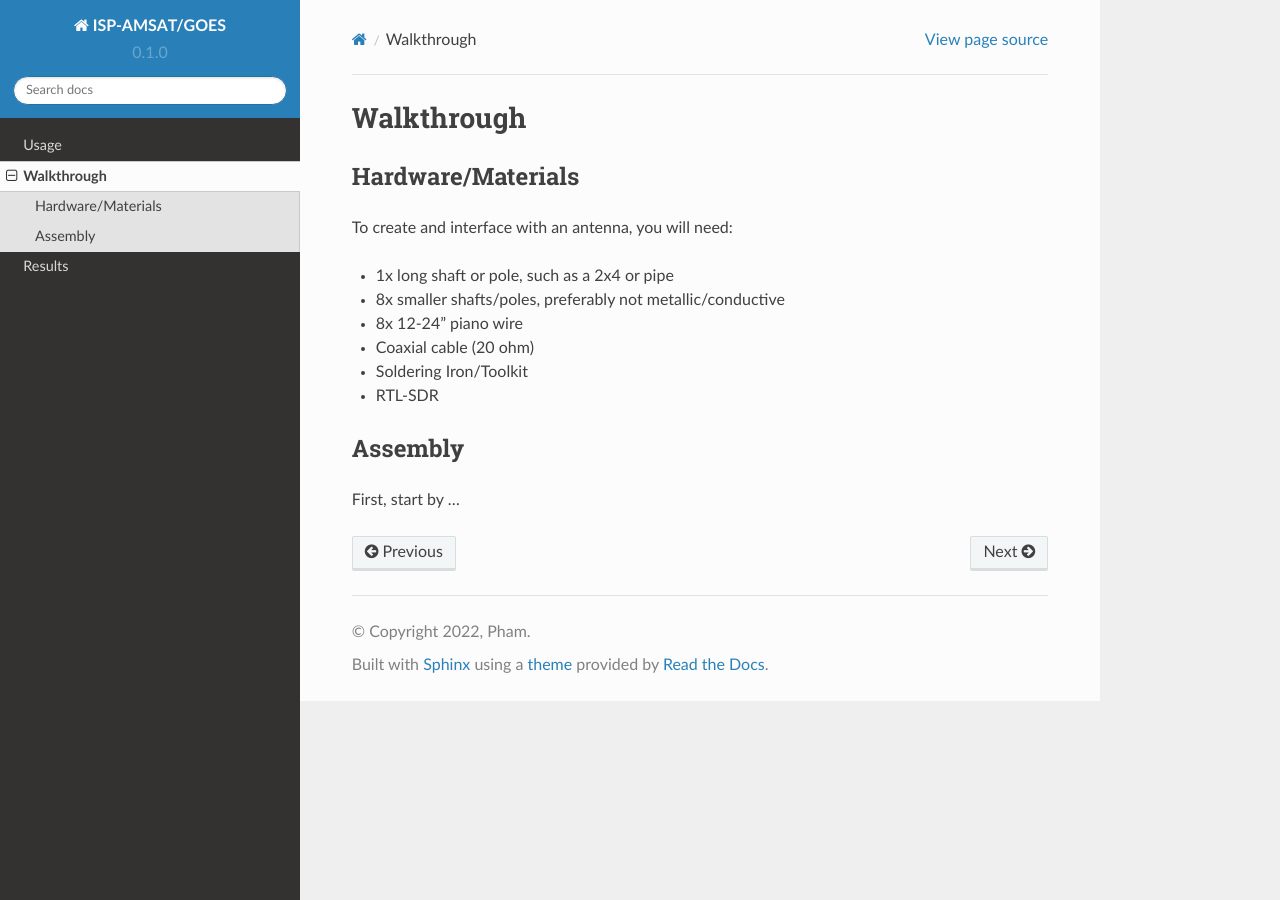
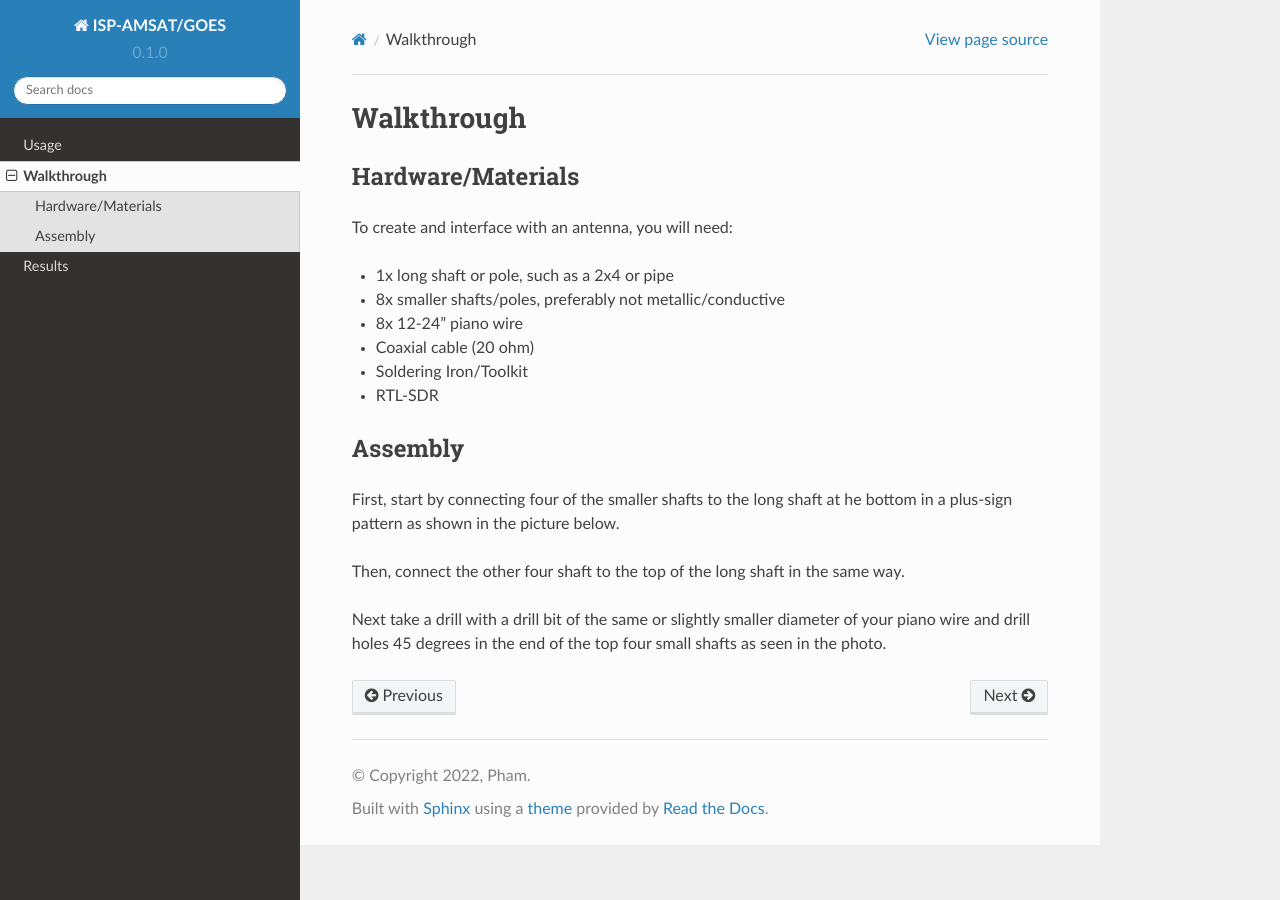
Before and after one commit to 2khoip/ISP-AMSAT, a Sphinx documentation site: the page built from docs/source/walkthrough.rst, in a window 1280 px wide. Built offline with Sphinx 7.4.7 and the Read the Docs theme 2.0.0, drawn with Linux system fonts in a browser that asks for light colours.

Commit message:
Update walkthrough.rst

```diff
--- a/docs/source/walkthrough.rst
+++ b/docs/source/walkthrough.rst
@@ -25,4 +25,10 @@ To create and interface with an antenna, you will need:
 Assembly
 --------
 
-First, start by ...
+First, start by connecting four of the smaller shafts to the long shaft at he bottom in a plus-sign pattern as shown in the picture below.
+
+
+Then, connect the other four shaft to the top of the long shaft in the same way.
+
+
+Next take a drill with a drill bit of the same or slightly smaller diameter of your piano wire and drill holes 45 degrees in the end of the top four small shafts as seen in the photo.
```
